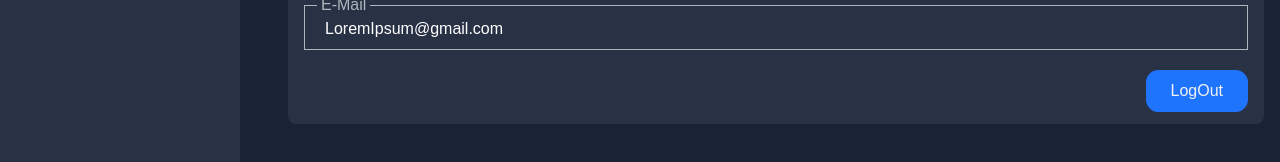
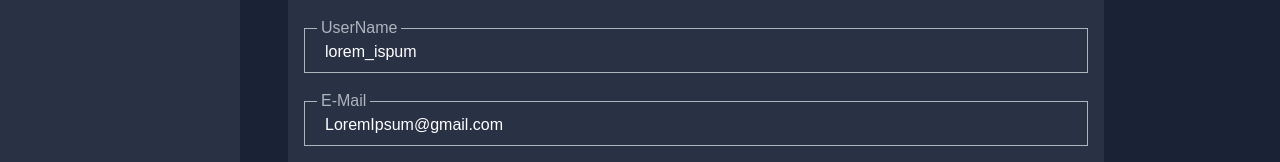
Before and after one commit to Ashishgupta08/social-media-app, a React (Create React App) app: page /profile in a window 1280 px wide. Shown: the part 441-603 px from the top of the page. Built offline with nearby package versions, Linux system fonts and the light colour scheme.

Commit message:
style - profile done

```diff
--- a/src/Pages/Profile.jsx
+++ b/src/Pages/Profile.jsx
@@ -6,16 +6,16 @@ export function Profile() {
     return (
         <>
             <Nav />
-            <div className="page">
-                <div className="nav-theme px-4 py-2 rounded-lg mx-auto my-auto">
+            <div className="page profile">
+                <div className="nav-theme px-4 py-2 rounded-lg mx-auto my-8 md:mr-40">
                     <h1 className="font-normal text-2xl mb-4">Profile Details</h1>
                     <div className="flex flex-col relative mb-12">
                         <div
                             style={{backgroundImage: 'url("https://cdn.pixabay.com/photo/2016/11/15/07/55/feedback-1825508_960_720.jpg")'}}
-                            className="h-32 w-auto rounded-md bg-cover bg-no-repeat bg-center"
+                            className="h-32 w-auto rounded-md bg-cover bg-no-repeat bg-center md:h-52"
                         ></div>
-                        <div className="absolute -bottom-8 left-8">
-                            <img className="avtaar h-16 w-auto border border-gray-100 bg-green-200" src="https://cdn.pixabay.com/photo/2015/03/04/22/35/head-659651_960_720.png" alt="user" />
+                        <div className="absolute -bottom-8 left-8 md:left-20">
+                            <img className="avtaar h-16 w-auto border border-gray-100 bg-green-200 md:h-24" src="https://cdn.pixabay.com/photo/2015/03/04/22/35/head-659651_960_720.png" alt="user" />
                         </div>
                     </div>
                     <div className="text-right">
@@ -31,7 +31,7 @@ export function Profile() {
                             <legend className="px-1">E-Mail</legend>
                             <label className="px-2 detail-label">LoremIpsum@gmail.com</label>
                         </fieldset>
-                        <button className="my-1 border rounded-xl outline-none px-6 py-2 logout">LogOut</button>
+                        <button className="my-1 border rounded-xl outline-none px-6 py-2 logout md:hidden">LogOut</button>
                     </div>
                 </div>
             </div>
--- a/src/Pages/Saved.jsx
+++ b/src/Pages/Saved.jsx
@@ -1,13 +1,13 @@
 import React from 'react';
 import './page.css';
-import { Nav } from '../Components';
+import { Nav, Post } from '../Components';
 
 export function Saved() {
     return (
         <>
             <Nav />
             <div className="page">
-                <h1 className="md:pt-4">Saved Page</h1>
+                <Post />
             </div>
         </>
     )
--- a/src/Pages/Search.jsx
+++ b/src/Pages/Search.jsx
@@ -8,13 +8,12 @@ export function Search() {
         <>
             <Nav />
             <div className="page">
-                <div className="nav-theme self-center flex items-center rounded-2xl py-1 px-4 mr-6 w-full">
+                <div className="nav-theme self-center flex items-center rounded-2xl py-2 px-4 mt-4 w-full">
                     <label htmlFor="search" className="inline-flex self-center">
                         {search}
                     </label>
                     <input className="py-1 text-sm self-center bg-transparent outline-none pl-4" type="text" placeholder="Start typing to search" />
                 </div>
-                <h1 className="pt-2">Search Page</h1>
             </div>
         </>
     )
--- a/src/Pages/page.css
+++ b/src/Pages/page.css
@@ -26,4 +26,9 @@ fieldset{
         padding: 3.5rem 1rem 1rem 18rem;
     }
 
+    .profile{
+        min-height: none;
+        padding: 2.5rem 1rem 0 18rem;
+    }
+
 }
```
